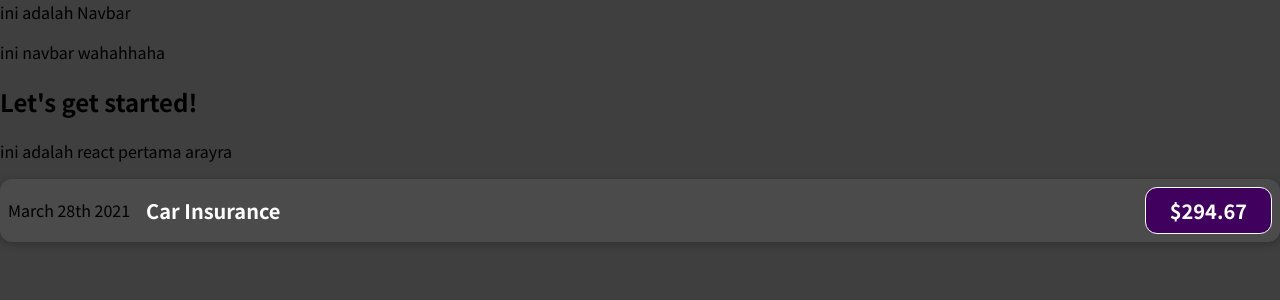
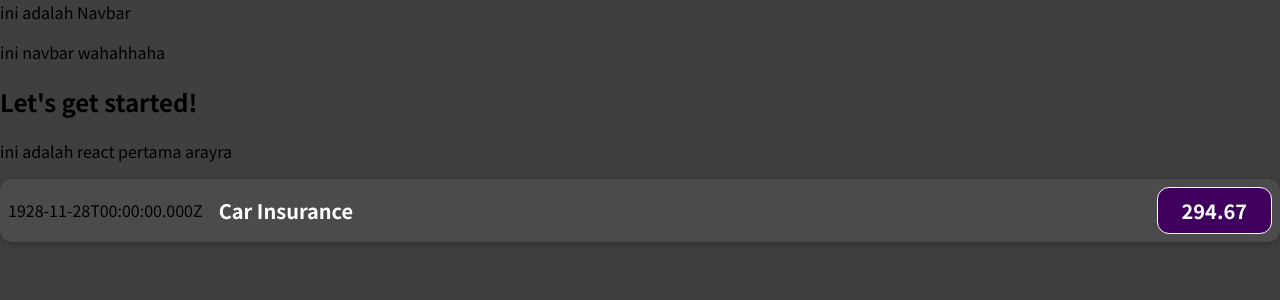
Before and after one commit to alaranci/react-first-project, a React (Create React App) app: page / in a window 1280 px wide. Shown: the top 300 px of the page. Built offline with nearby package versions, Linux system fonts and the light colour scheme.

Commit message:
outputing dynamic data and working with expressions

```diff
--- a/src/components/ExpenseItem.js
+++ b/src/components/ExpenseItem.js
@@ -2,12 +2,18 @@
 import "./ExpenseItem.css";
 
 export default function ExpenseItem() {
+  const expenseDate = new Date(1928, 10, 28).toISOString();
+  const expenseTitle = "Car Insurance";
+  const expenseAmount = 294.67;
+
+  console.log(expenseDate);
+
   return (
     <div className="expense-item">
-      <div>March 28th 2021</div>
+      <div>{expenseDate}</div>
       <div className="expense-item__description">
-        <h2>Car Insurance</h2>
-        <div className="expense-item__price">$294.67</div>
+        <h2>{expenseTitle}</h2>
+        <div className="expense-item__price">{expenseAmount}</div>
       </div>
     </div>
   );
```
Also changed, not shown: 1 other file (tests, documents, lock files or other folders).
